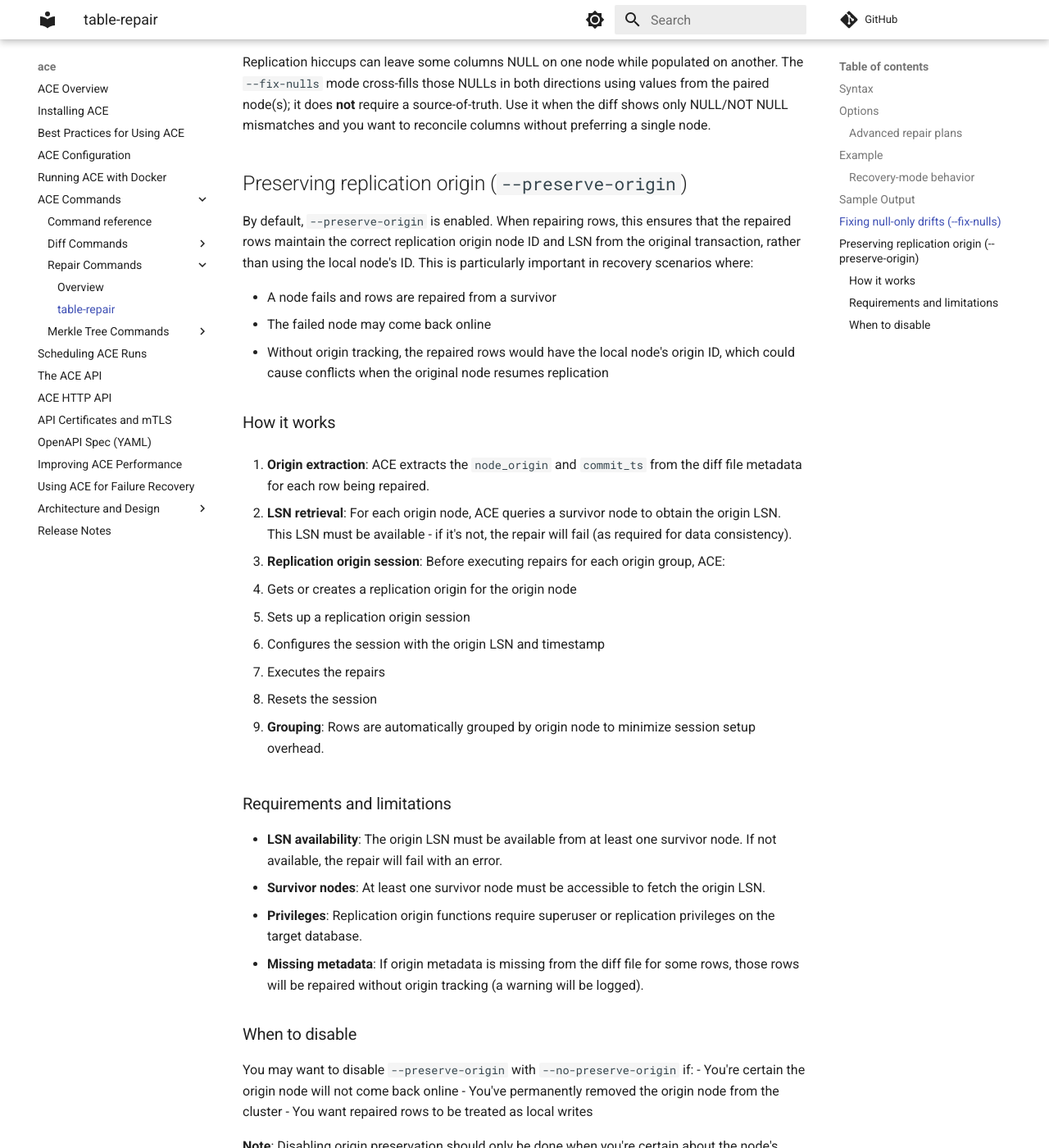
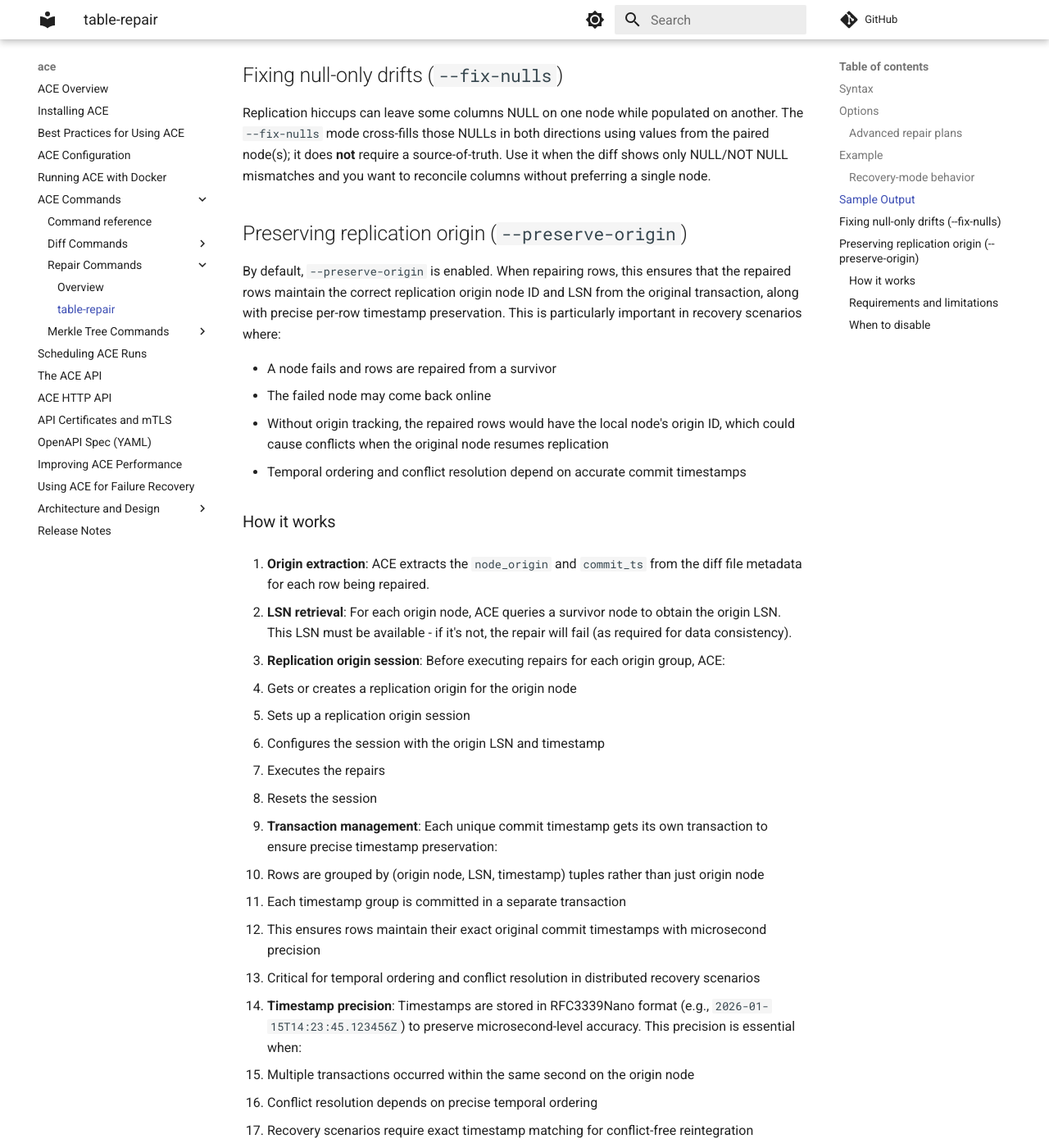
Before and after one commit to pgEdge/ace, an MkDocs documentation site: the page built from docs/commands/repair/table-repair.md, in a window 1280 px wide and 1400 px high, scrolled down 2894 px. Shown: the whole window at 82% size. Built offline with MkDocs 1.6.1 and Material for MkDocs 9.7.7, drawn with Linux system fonts in a browser that asks for light colours; comment, search, counter and statistics services are not loaded; some of the changed text lies outside the part shown.

Commit message:
Update documentation for per-row timestamp preservation
Enhances preserve-origin documentation to describe how each unique timestamp
gets its own transaction for microsecond-precision preservation. Critical for
temporal ordering and conflict resolution in recovery scenarios.

Key changes: added preserve-origin flag to API docs, expanded table-repair
command documentation with per-row timestamp details, and updated HTTP API
documentation with behavior notes.

```diff
--- a/docs/commands/repair/table-repair.md
+++ b/docs/commands/repair/table-repair.md
@@ -30,7 +30,7 @@ Performs repairs on tables of divergent nodes based on the diff report generated
 | `--bidirectional` | `-Z` | Perform insert-only repairs in both directions | `false` |
 | `--fire-triggers` | `-t` | Execute triggers (otherwise runs with `session_replication_role='replica'`) | `false` |
 | `--recovery-mode` |  | Enable recovery-mode repair when the diff was generated with `--against-origin`; can auto-select a source of truth using Spock LSNs | `false` |
-| `--preserve-origin` |  | Preserve replication origin node ID and LSN for repaired rows. When enabled, repaired rows will have commits with the original node's origin ID instead of the local node ID. Requires LSN to be available from a survivor node. | `true` |
+| `--preserve-origin` |  | Preserve replication origin node ID and LSN with per-row timestamp accuracy for repaired rows. When enabled, repaired rows will have commits with the original node's origin ID and exact commit timestamp (microsecond precision) instead of the local node ID. Requires LSN to be available from a survivor node. | `true` |
 | `--quiet` | `-q` | Suppress non-essential logging | `false` |
 | `--debug` | `-v` | Enable verbose logging | `false` |
 
@@ -73,11 +73,12 @@ Replication hiccups can leave some columns NULL on one node while populated on a
 
 ## Preserving replication origin (`--preserve-origin`)
 
-By default, `--preserve-origin` is enabled. When repairing rows, this ensures that the repaired rows maintain the correct replication origin node ID and LSN from the original transaction, rather than using the local node's ID. This is particularly important in recovery scenarios where:
+By default, `--preserve-origin` is enabled. When repairing rows, this ensures that the repaired rows maintain the correct replication origin node ID and LSN from the original transaction, along with precise per-row timestamp preservation. This is particularly important in recovery scenarios where:
 
 - A node fails and rows are repaired from a survivor
 - The failed node may come back online
 - Without origin tracking, the repaired rows would have the local node's origin ID, which could cause conflicts when the original node resumes replication
+- Temporal ordering and conflict resolution depend on accurate commit timestamps
 
 ### How it works
 
@@ -92,7 +93,16 @@ By default, `--preserve-origin` is enabled. When repairing rows, this ensures th
    - Executes the repairs
    - Resets the session
 
-4. **Grouping**: Rows are automatically grouped by origin node to minimize session setup overhead.
+4. **Transaction management**: Each unique commit timestamp gets its own transaction to ensure precise timestamp preservation:
+   - Rows are grouped by (origin node, LSN, timestamp) tuples rather than just origin node
+   - Each timestamp group is committed in a separate transaction
+   - This ensures rows maintain their exact original commit timestamps with microsecond precision
+   - Critical for temporal ordering and conflict resolution in distributed recovery scenarios
+
+5. **Timestamp precision**: Timestamps are stored in RFC3339Nano format (e.g., `2026-01-15T14:23:45.123456Z`) to preserve microsecond-level accuracy. This precision is essential when:
+   - Multiple transactions occurred within the same second on the origin node
+   - Conflict resolution depends on precise temporal ordering
+   - Recovery scenarios require exact timestamp matching for conflict-free reintegration
 
 ### Requirements and limitations
 
```
Also changed, not shown: docs/api.md (+1 -0 lines), docs/http-api.md (+2 -0 lines).
